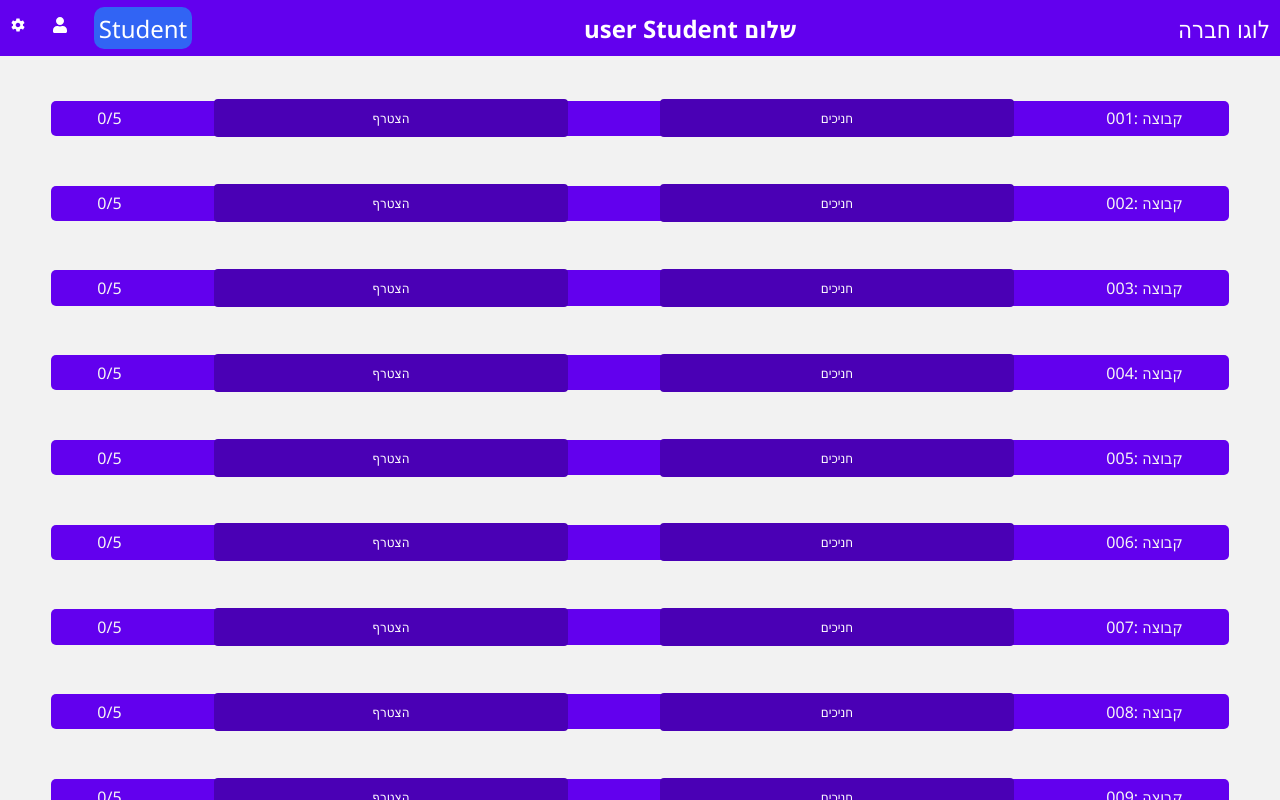
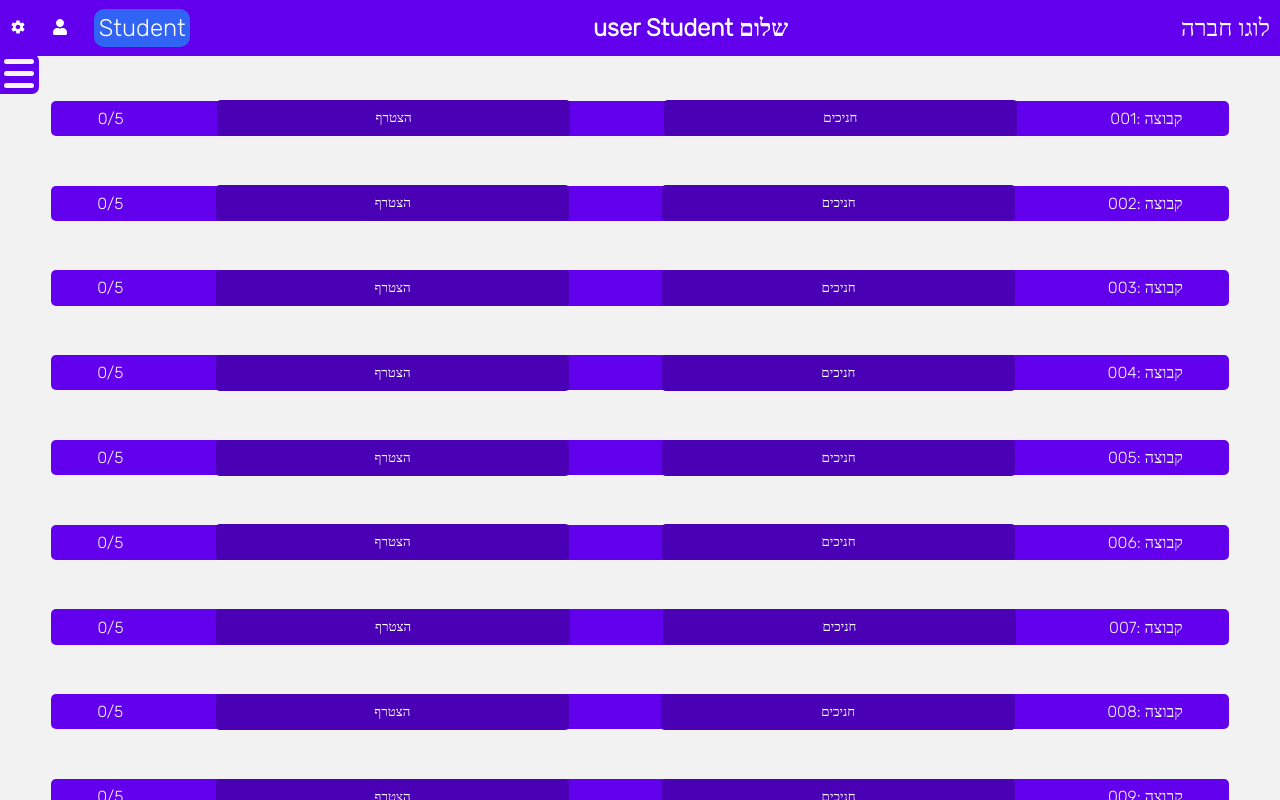
Before and after one commit to amielsaa/osimseder, a React (Create React App) app in the folder client/: page /Groups in a window 1280 px wide. Built offline with nearby package versions, Linux system fonts and the light colour scheme.

Commit message:
just changed font

```diff
--- a/client/src/Components/Groups.js
+++ b/client/src/Components/Groups.js
@@ -6,9 +6,7 @@
   return (
     <>
     <Header userName={userName}  role={role}/>
-    {role === 'Admin' && (
       <Nav role={role}/>
-    )}
     <div className='content-Box'>
       <GroupList/>
     </div>
--- a/client/src/Components/Register.js
+++ b/client/src/Components/Register.js
@@ -16,6 +16,7 @@
         password: Yup.string().min(4).max(20).required()
     });
     const onSubmit = (data) => {
+        debugger
         axios.post("http://localhost:3001", data).then(()=> {
             navigate('/')
         })
--- a/client/src/Components/css/App.css
+++ b/client/src/Components/css/App.css
@@ -1,5 +1,7 @@
+@import url('https://fonts.googleapis.com/css2?family=Roboto:wght@300&family=Rubik:wght@300&display=swap');
 *{
   margin: 0;
   padding: 0;
   box-sizing: border-box;
+  font-family: 'Rubik';
 }
--- a/client/src/Components/css/Nav.css
+++ b/client/src/Components/css/Nav.css
@@ -1,9 +1,3 @@
-* {
-    margin: 0;
-    padding: 0;
-    box-sizing: border-box;
-    font-family: 'Segoe UI', Tahoma, Geneva, Verdana, sans-serif;
-  }
 
   body {
     position: relative;
```
Also changed, not shown: 1 other file (tests, documents, lock files or other folders).
